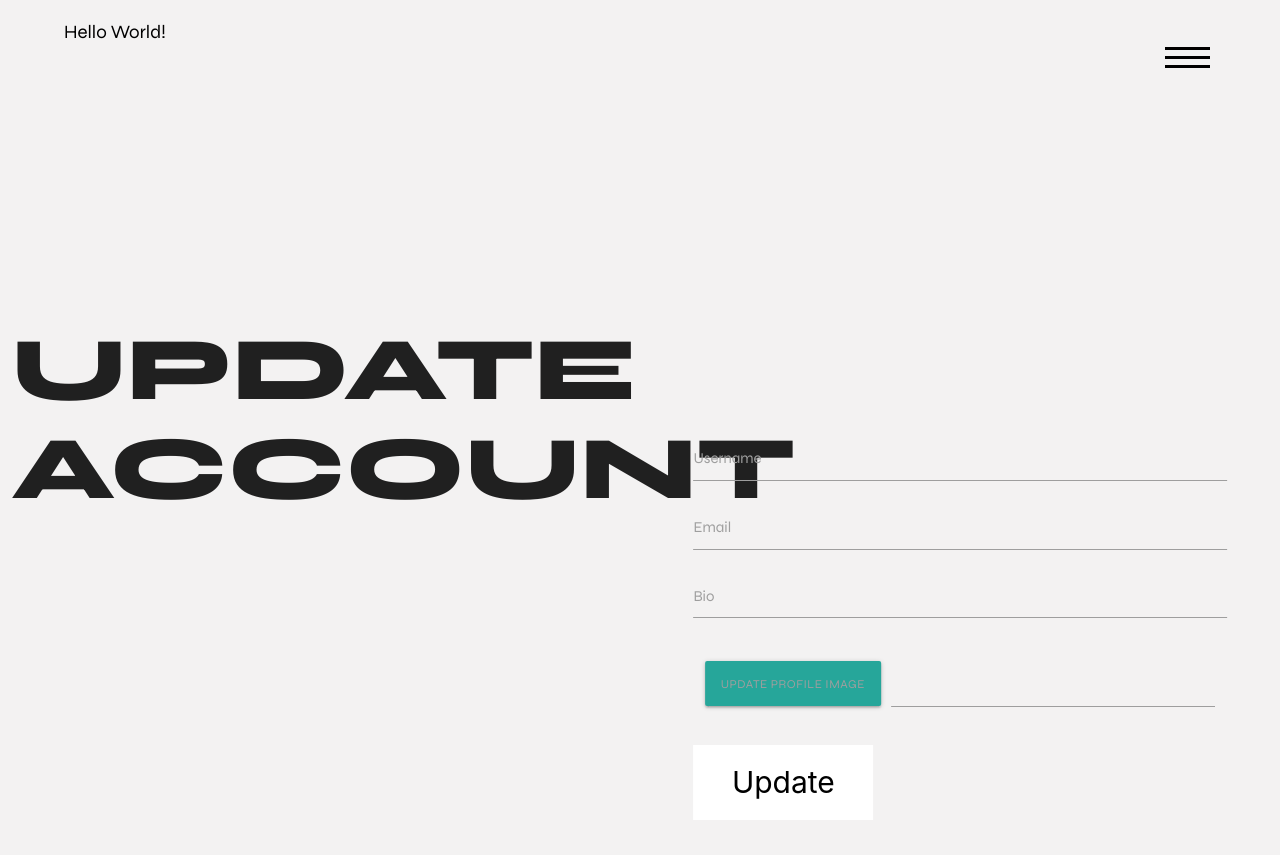
After one commit to BrianWhelanDublin/milestone-project-3, a Flask app: page /update/account in a window 1280 px wide. The commit adds this page. Run offline with Flask 2, Linux system fonts and the light colour scheme; the visitor is signed in with stand-in values (Sample User, id 1); some libraries are stand-ins or nearby versions.

Commit message:
add update account route and html

```diff
--- a/hello_blog/static/css/style.css
+++ b/hello_blog/static/css/style.css
@@ -277,6 +277,7 @@ button:focus {
 
 .form-container {
     width: 90%;
+    height:fit-content;
 }
 
 .about-text {
--- a/hello_blog/templates/base/macros.html
+++ b/hello_blog/templates/base/macros.html
@@ -26,3 +26,19 @@ Form input macros also for input fields -->
         {% endif %}
 </div>
 {% endmacro %}
+<!-- textarea field macro -->
+{% macro textarea_input(input_name) %}
+<div class="input-field">
+        {{ input_name.label(**kwargs) }}
+        {% if input_name.errors %}
+        {{ input_name(class="materialize-textarea") }}
+        <div class="error">
+            {% for error in input_name.errors %}
+            <span>{{ error }}</span>
+            {% endfor %}
+        </div>
+        {% else %}
+        {{ input_name(class="materialize-textarea") }}
+        {% endif %}
+</div>
+{% endmacro %}
--- /dev/null
+++ b/hello_blog/templates/users/update_account.html
@@ -0,0 +1,43 @@
+<!-- Imports macros for the heading and the form input fields -->
+{% from "base/macros.html" import page_heading, display_input, textarea_input %}
+
+{% extends "base/base.html" %}
+
+{% block content %}
+
+<div class="row page-height">
+    {{ page_heading("Update Account") }}
+    <div class="col page-text-col s12 xl6">
+        <div class="form-container">
+            <form method="POST" action="" class="col s12 ">
+                <!-- this hidden tag is used by Flask-Wtf for CSRF protection and is needed for each form -->
+                {{ form.hidden_tag() }}
+                <!-- using the macro to display each form input -->
+                {{ display_input(form.username ,for="username") }}
+                {{ display_input(form.email, for="email") }}
+                <!-- textarea for bio -->
+                {{ textarea_input(form.bio, for="bio") }}
+                <!-- add image field for user image -->
+                <div class="file-field input-field col s12">
+                    <div class="btn">
+                        <span>{{ form.user_image.label() }}</span>
+                     {{ form.user_image(type="file") }}
+                    </div>
+                    <div class="file-path-wrapper" type="text">
+                           <input class="file-path validate" type="text">
+                    </div>
+                        {% if form.user_image.errors %}
+                        {% for error in form.user_image.errors %}
+                        <span class="error">{{ error }}</span><br>
+                        {% endfor %}
+                        {% endif %}
+                </div>
+                <!-- incldes the submit.html  -->
+                {% include "base/_submit.html" %}
+            </form>
+        </div>
+    </div>
+
+</div>
+
+{% endblock %}
--- a/hello_blog/users/forms.py
+++ b/hello_blog/users/forms.py
@@ -1,6 +1,7 @@
 from flask_wtf import FlaskForm
 from flask_wtf.file import FileField, FileAllowed
-from wtforms import StringField, PasswordField, SubmitField, BooleanField
+from wtforms import (StringField, PasswordField,
+                     SubmitField, BooleanField, TextAreaField)
 from wtforms.validators import (DataRequired, Length, Email,
                                 EqualTo, ValidationError)
 from hello_blog.models import User
@@ -50,8 +51,10 @@ class UpdateAccount(FlaskForm):
                                        Length(min=3, max=20)])
     email = StringField("Email",
                         validators=[DataRequired(), Email()])
+    bio = TextAreaField("Bio", [Length(max=250)])
     user_image = FileField("Update Profile Image",
                            validators=[FileAllowed(["jpg", "png"])])
+    submit = SubmitField("Update")
 
     # use custom validators to insure the username and email is unique
     # only run if the user has changed the data
--- a/hello_blog/users/routes.py
+++ b/hello_blog/users/routes.py
@@ -1,6 +1,6 @@
 from flask import (Blueprint, render_template, url_for,
                    flash, redirect)
-from hello_blog.users.forms import SignupForm, LoginForm
+from hello_blog.users.forms import SignupForm, LoginForm, UpdateAccount
 from hello_blog.models import User
 from hello_blog import bcrypt
 from flask_login import login_user, current_user, logout_user, login_required
@@ -27,7 +27,7 @@ def signup():
                     email=form.email.data)
         user.hash_password(form.password.data)
         user.save()
-        flash("User registered", "success")
+        flash("User registered, Please login now", "success")
         return redirect(url_for("users.login"))
     return render_template("users/signup.html",
                            title="Sign Up",
@@ -79,3 +79,15 @@ def account(username):
     user = User.objects(username=username).first_or_404()
     return render_template("users/account.html",
                            user=user)
+
+
+# create the route for updating the users account
+@users.route("/update/account", methods=["GET", "POST"])
+@login_required
+def update_account():
+    form = UpdateAccount()
+    if form.validate_on_submit():
+        return redirect(url_for("users.account",
+                                username=current_user.username))
+    return render_template("users/update_account.html",
+                           form=form)
```
